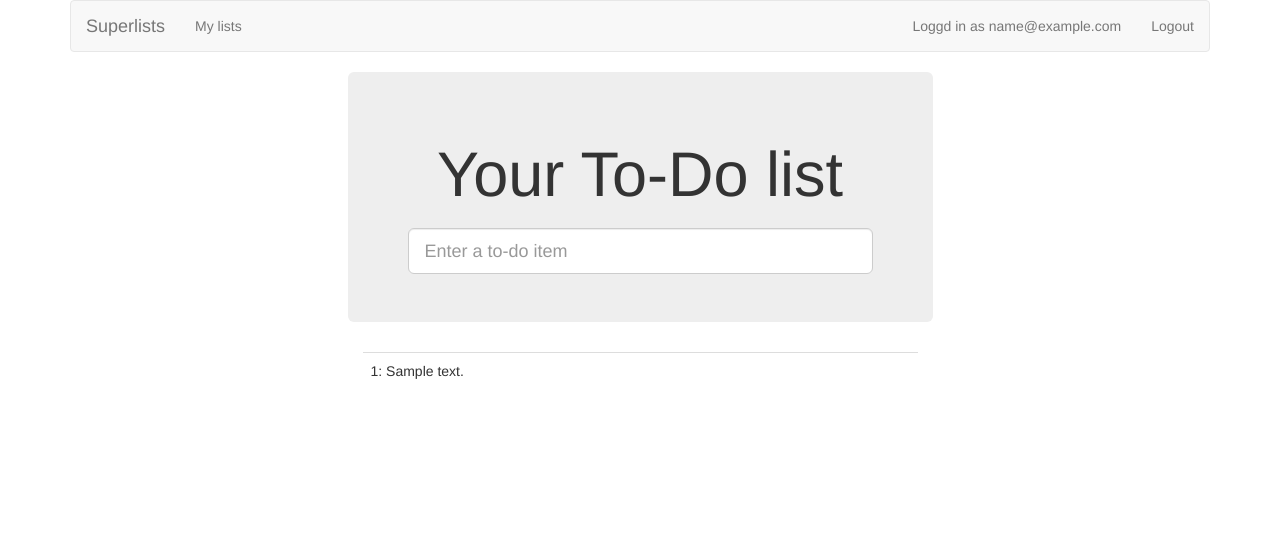
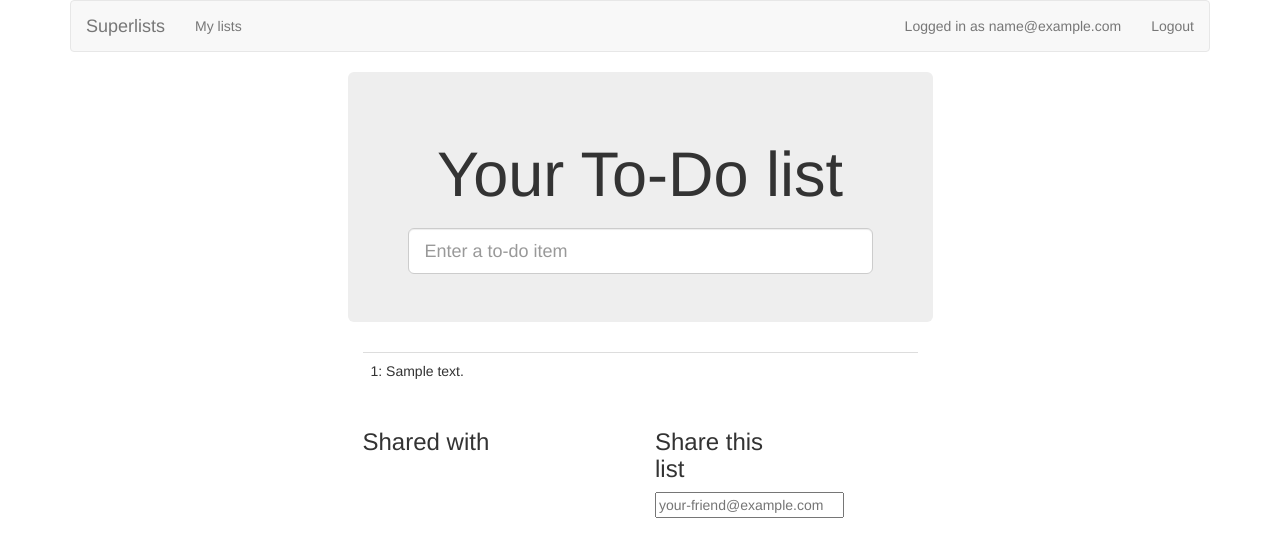
Before and after one commit to salmanulfarzy/superlists, a Django app: page /lists/1/ in a window 1280 px wide. Shown: the top 557 px of the page. Run offline with Django 3.2, Linux system fonts and the light colour scheme; a user stored in the database is signed in; tables that the repository leaves empty hold one stand-in row (values such as "Sample post"); some libraries are stand-ins or nearby versions.

Commit message:
Display owned and shared lists in templates

```diff
--- a/lists/templates/base.html
+++ b/lists/templates/base.html
@@ -3,7 +3,7 @@
 
   <head>
     <meta charset="utf-8">
-    <meta http-equiv="X-US-Compatible" content="IE=edge">
+    <meta http-equiv="X-UA-Compatible" content="IE=edge">
     <meta name="viewport" content="width=device-width, initial-scale=1">
     <title>To-Do lists</title>
     <link href="/static/bootstrap/css/bootstrap.min.css" rel="stylesheet">
@@ -20,7 +20,7 @@
               <li><a href="{% url 'my_lists' user.email %}">My lists</a></li>
             </ul>
             <ul class="nav navbar-nav navbar-right">
-              <li class="navbar-text">Loggd in as {{ user.email }}</li>
+              <li class="navbar-text">Logged in as {{ user.email }}</li>
               <li><a href="{% url 'logout' %}">Logout</a><li>
             </ul>
           {% else %}
--- a/lists/templates/list.html
+++ b/lists/templates/list.html
@@ -10,4 +10,27 @@
         <tr><td>{{ forloop.counter }}: {{ item.text }}</td></tr>
       {% endfor %}
     </table>
+    {% if list.owner %}
+        <p>List owner: <span id="id_list_owner">{{ list.owner.email }}</span></p>
+    {% endif %}
 {% endblock %}
+
+{% block extra_content %}
+<div class="row">
+    <div class="col-md-6">
+        <h3>Shared with</h3>
+        <ul>
+            {% for sharee in list.shared_with.all %}
+                <li class="list-sharee">{{ sharee.email }}</li>
+            {% endfor %}
+        </ul>
+    </div>
+    <div class="col-md-3">
+        <h3>Share this list</h3>
+        <form class="form-inline" method="POST" action="{% url 'share_list' list.id %}">
+            {% csrf_token %}
+            <input type="email" name="sharee" placeholder="your-friend@example.com">
+        </form>
+    </div>
+</div>
+{% endblock %}
```
Also changed, not shown: lists/templates/my_lists.html (+8 -0 lines).
